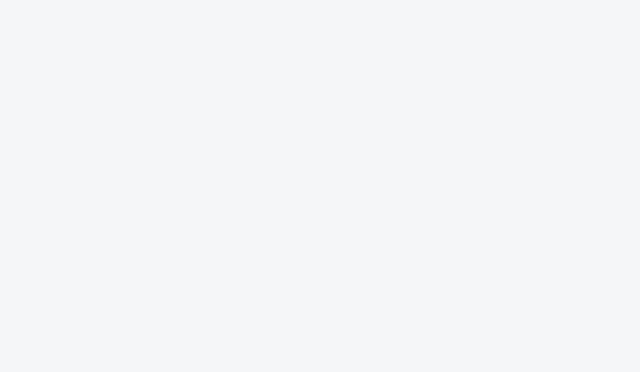
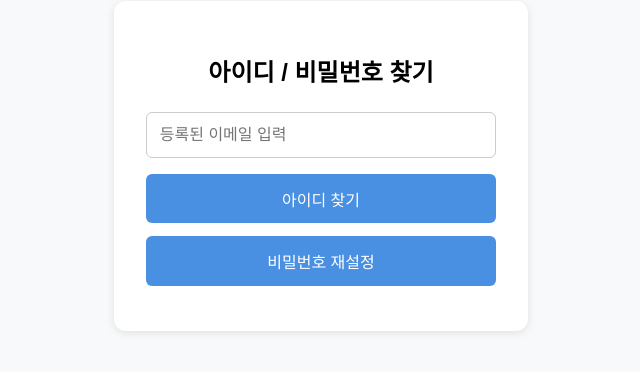
Before and after one commit to minjin214/pioneer_app, a React (Create React App) app: page /find in a window 1280 px wide. Before the commit this address had no page. Shown: the part 234-606 px from the top of the page, without its empty margins (319-959 px from the left). Built offline with nearby package versions, Linux system fonts and the light colour scheme.

Commit message:
login-finiah

```diff
--- a/src/App.js
+++ b/src/App.js
@@ -2,12 +2,16 @@ import React from 'react';
 import { Routes, Route } from 'react-router-dom';
 import LoginPage from './pages/LoginPage';
 import MainPage from './pages/MainPage';
+import SignupPage from './pages/SignupPage';
+import FindAccountPage from './pages/FindAccountPage';
 
 function App() {
   return (
     <Routes>
       <Route path="/" element={<LoginPage />} />
       <Route path="/main" element={<MainPage />} />
+      <Route path="/signup" element={<SignupPage />} />
+      <Route path="/find" element={<FindAccountPage />} />
     </Routes>
   );
 }
--- /dev/null
+++ b/src/pages/AuthPages.css
@@ -0,0 +1,52 @@
+.auth-container {
+    display: flex;
+    justify-content: center;
+    align-items: center;
+    height: 100vh;
+    background-color: #f8f9fa;
+}
+
+.auth-box {
+    background: white;
+    padding: 2rem;
+    border-radius: 12px;
+    box-shadow: 0 2px 8px rgba(0,0,0,0.1);
+    width: 350px;
+    display: flex;
+    flex-direction: column;
+}
+
+.auth-box h2 {
+    text-align: center;
+    margin-bottom: 1.5rem;
+}
+
+.auth-box input {
+    margin-bottom: 1rem;
+    padding: 0.8rem;
+    font-size: 1rem;
+    border: 1px solid #ccc;
+    border-radius: 6px;
+}
+
+.auth-box button {
+    padding: 0.8rem;
+    margin-bottom: 0.8rem;
+    background-color: #4A90E2;
+    color: white;
+    border: none;
+    border-radius: 6px;
+    font-size: 1rem;
+    cursor: pointer;
+}
+
+.auth-box button:hover {
+    background-color: #357ABD;
+}
+
+.auth-link {
+    text-align: center;
+    color: #4A90E2;
+    cursor: pointer;
+    font-size: 0.9rem;
+}
--- /dev/null
+++ b/src/pages/FindAccountPage.jsx
@@ -0,0 +1,36 @@
+import React, { useState } from 'react';
+import { useNavigate } from 'react-router-dom';
+import './AuthPages.css';
+
+function FindAccountPage() {
+    const navigate =  useNavigate();
+    const [email, setEmail] = useState('');
+
+    const handleFindId = () => {
+        console.log('아이디 찾기 요청:', email); //API 호출 및 이메일로 아이디 전송
+        alert('등록된 이메일로 아이디를 전송했습니다.');
+    };
+
+    const handleResetPassword = () => {
+        console.log('비밀번호 재설정 요청:', email); //API 호출 및 비밀번호 재설정 링크 전송
+        alert("등록된 이메일로 비밀번호 재설정 링크를 전송했습니다.");
+    };
+
+    return (
+        <div className='auth-container'>
+            <div className="auth-box">
+                <h2>아이디 / 비밀번호 찾기</h2>
+                <input
+                    type="email"
+                    placeholder="등록된 이메일 입력"
+                    value={email}
+                    onChange={(e) => setEmail(e.target.value)}
+                />
+                <button onClick={handleFindId}>아이디 찾기</button>
+                <button onClick={handleResetPassword}>비밀번호 재설정</button>
+            </div>
+        </div>
+    );
+}
+
+export default FindAccountPage;
--- a/src/pages/LoginPage.jsx
+++ b/src/pages/LoginPage.jsx
@@ -1,4 +1,4 @@
-import React, { useState } from 'react';
+import React, { useState, useEffect } from 'react';
 import { useNavigate } from 'react-router-dom';
 import './LoginPage.css';
 import introImage from '../assets/pioneer-intro.png';
@@ -9,7 +9,7 @@ function LoginPage() {
     const [password, setPassword] = useState('');
     const [keepLogin, setKeepLogin] = useState(false);
 
-    const handleLogin = (e) => {
+    const handleLogin = async (e) => {
         e.preventDefault();
 
         if (!id || !password) {
@@ -17,8 +17,23 @@ function LoginPage() {
             return;
         }
         console.log('로그인 시도:', id, password, keepLogin);
+
+        const token = 'authToken';
+
+        if (keepLogin) {
+            localStorage.setItem('authToken', token); // 로그인 유지
+        } else {
+            sessionStorage.setItem('authToken', token); // 세션만 유지
+        }
         navigate('/main');
     };
+
+    useEffect(() => {
+        const token = localStorage.getItem('authToken') || sessionStorage.getItem('authToken');
+        if (token) {
+          navigate('/main');
+        }
+    }, [navigate]);
 
     return (
         <div className="login-container">
@@ -39,10 +54,10 @@ function LoginPage() {
                     <button onClick={handleLogin}>로그인</button>
 
                     <div className="login-options">
-                        <button type="button" onClick={() => alert("회원가입 페이지로 이동 예정")}>
+                        <button type="button" onClick={() => navigate('/signup')}>
                             회원가입
                         </button>
-                        <button type="button" onClick={() => alert("아이디/비밀번호 찾기 페이지 이동 예정")}>
+                        <button type="button" onClick={() => navigate('/find')}>
                             아이디/비밀번호 찾기
                         </button>
                         <label>
--- a/src/pages/MainPage.css
+++ b/src/pages/MainPage.css
@@ -15,6 +15,7 @@
     border-radius: 8px;
     box-shadow: 0 2px 6px rgba(0,0,0,0.1);
     overflow-y: auto;
+    margin-top: 1rem;
 }
 
 .right-section {
@@ -33,6 +34,7 @@
     border-radius: 8px;
     box-shadow: 0 2px 6px rgba(0,0,0,0.1);
     overflow-y: auto;
+    margin-top: 0.5rem;
 }
 
 .main-container h2 {
@@ -50,3 +52,16 @@
     margin-bottom: 0.8rem;
     font-size: 1rem;
 }
+
+.logout-btn {
+    position: absolute;
+    top: 10px;
+    right: 15px;
+    font-size: 0.8rem;
+    padding: 4px 8px;
+    background-color: #f44336;
+    color: white;
+    border: none;
+    border-radius: 4px;
+    cursor: pointer;
+}
--- a/src/pages/MainPage.jsx
+++ b/src/pages/MainPage.jsx
@@ -1,9 +1,20 @@
 import React from 'react';
 import './MainPage.css';
+import { useNavigate } from 'react-router-dom';
 
 function MainPage() {
+    const navigate = useNavigate();
+
+    const hangleLogout =() => {
+        localStorage.removeItem('authToken');
+        sessionStorage.removeItem('authToken');
+        navigate('/');
+    };
+
     return(
         <div className="main-container">
+            <button onClick={hangleLogout} className='logout-btn'>로그아웃</button>
+
             <div className='welcome-message'>
                 <h2>환영합니다!</h2>
                 <p>ooo님,</p>
--- /dev/null
+++ b/src/pages/SignupPage.jsx
@@ -0,0 +1,40 @@
+import React, { useState } from 'react';
+import { useNavigate } from 'react-router-dom';
+import './AuthPages.css';
+
+function SignupPage() {
+    const navigate = useNavigate();
+    const [form, setForm] = useState({
+        name: '',
+        email: '',
+        username: '',
+        password: ''
+    });
+
+    const handleChange = (e) => {
+        setForm({ ...form, [e.target.name]: e.target.value });
+    };
+
+    const handleSignup = async (e) => {
+        e.preventDefault();
+        console.log('회원가입 데이터:', form); //여기에 서버로 회원가입 데이터 전송 API 호출
+        alert('회원가입이 완료되었습니다.');
+        navigate('/');
+    };
+
+    return (
+        <div className='auth-container'>
+            <div className='auth-box'>
+                <h2>회원갸입</h2>
+                <input name="name" placeholder='이름' onChange={handleChange} />
+                <input name="email" placeholder='이메일' onChange={handleChange} />
+                <input name="username" placeholder='아이디' onChange={handleChange} />
+                <input name="password" type="password" placeholder='비밀번호' onChange={handleChange} />
+                <button onClick={handleSignup}>회원가입</button>
+                <p className='auth-link' onClick={() => navigate('/')}>로그인 페이지로</p>
+            </div>
+        </div>
+    );
+}
+
+export default SignupPage;
```
